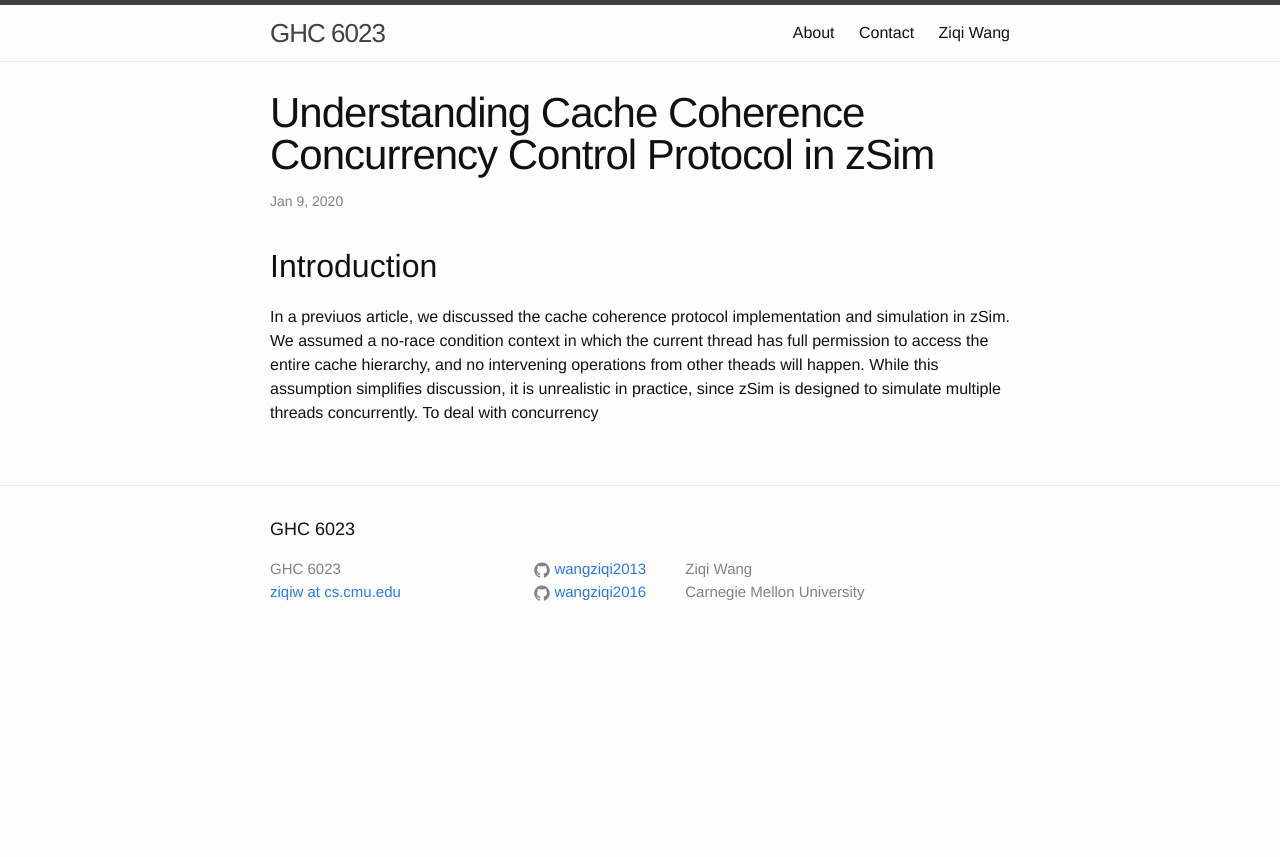
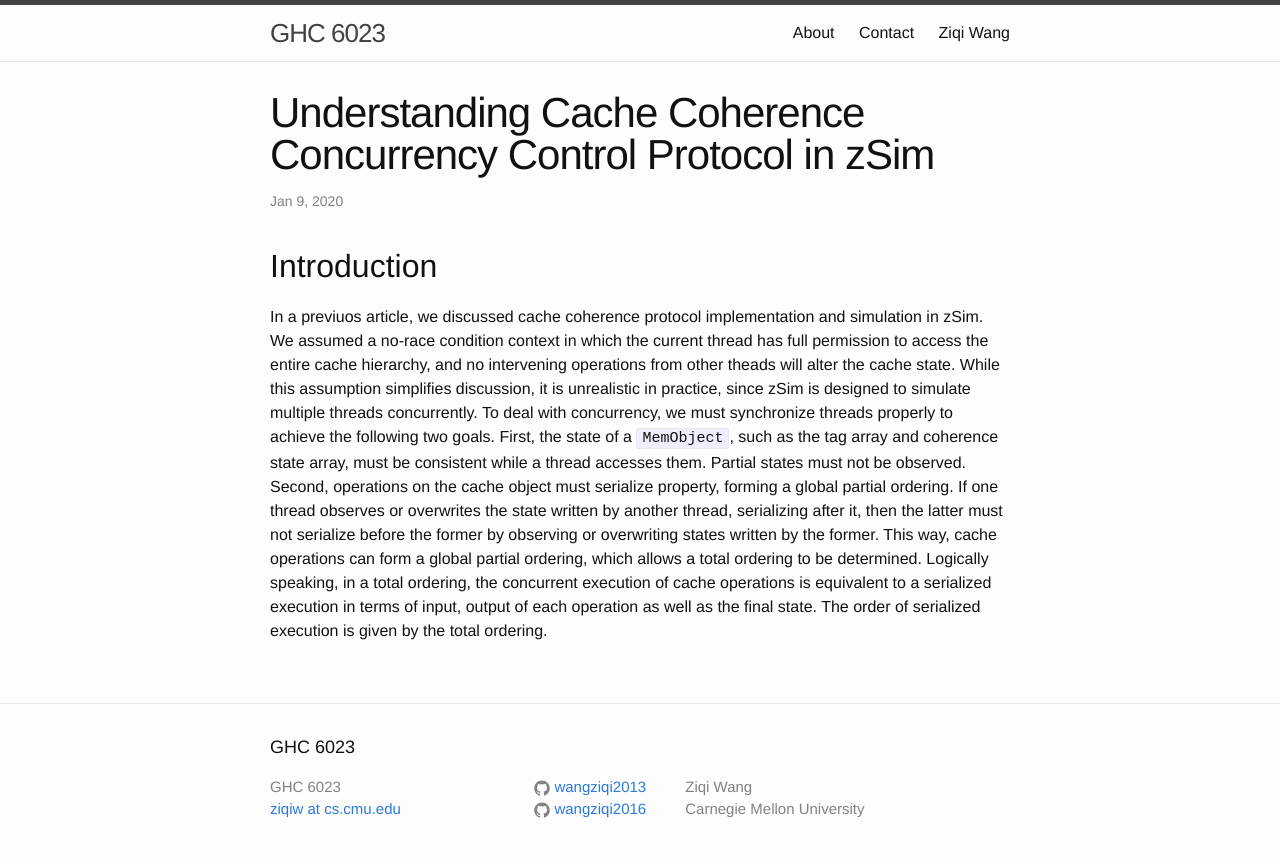
Before and after one commit to wangziqi2013/wangziqi2013.github.io, a Jekyll site: the page built from _posts/2020-01-09-understand-zsim-cache-cc.markdown, in a window 1280 px wide. Shown: the top 857 px of the page. Built offline with Jekyll 4.4.1, drawn with Linux system fonts in a browser that asks for light colours.

Commit message:
Adding total ordering

```diff
--- a/_posts/2020-01-09-understand-zsim-cache-cc.markdown
+++ b/_posts/2020-01-09-understand-zsim-cache-cc.markdown
@@ -8,7 +8,15 @@ ontop: true
 
 ## Introduction
 
-In a previuos article, we discussed the cache coherence protocol implementation and simulation in zSim. We assumed a no-race
+In a previuos article, we discussed cache coherence protocol implementation and simulation in zSim. We assumed a no-race
 condition context in which the current thread has full permission to access the entire cache hierarchy, and no intervening
-operations from other theads will happen. While this assumption simplifies discussion, it is unrealistic in practice,
-since zSim is designed to simulate multiple threads concurrently. To deal with concurrency
+operations from other theads will alter the cache state. While this assumption simplifies discussion, it is unrealistic
+in practice, since zSim is designed to simulate multiple threads concurrently. To deal with concurrency, we must synchronize
+threads properly to achieve the following two goals. First, the state of a `MemObject`, such as the tag array and coherence
+state array, must be consistent while a thread accesses them. Partial states must not be observed. Second, operations on
+the cache object must serialize property, forming a global partial ordering. If one thread observes or overwrites the
+state written by another thread, serializing after it, then the latter must not serialize before the former by observing
+or overwriting states written by the former. This way, cache operations can form a global partial ordering, which allows
+a total ordering to be determined. Logically speaking, in a total ordering, the concurrent execution of cache operations
+is equivalent to a serialized execution in terms of input, output of each operation as well as the final state. The
+order of serialized execution is given by the total ordering.
```
